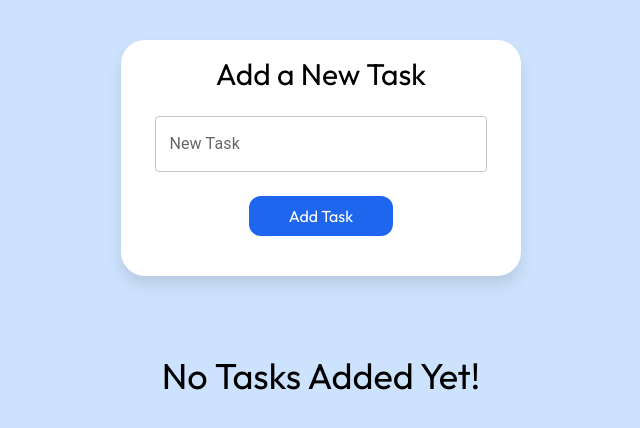
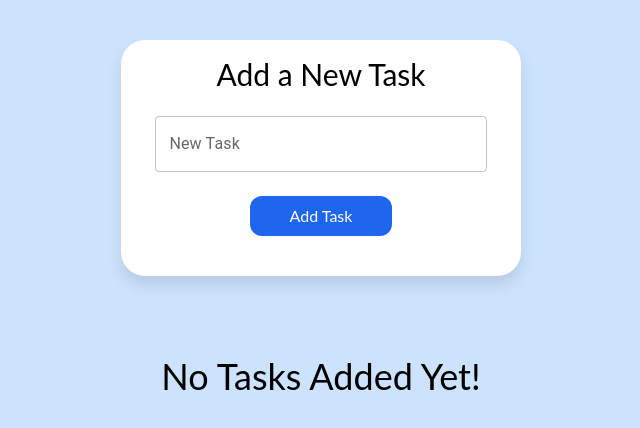
Before and after one commit to piyushg3803/To-do-React, a React (Vite) app: page / in a window 1280 px wide. Shown: the top 428 px of the page, without its empty margins (319-959 px from the left). Built offline with nearby package versions, Linux system fonts and the light colour scheme.

Commit message:
Updated Fonts

```diff
--- a/src/index.css
+++ b/src/index.css
@@ -1,10 +1,10 @@
 @import "tailwindcss";
 
 
-@import url('https://fonts.googleapis.com/css2?family=Outfit:wght@100..900&display=swap');
+@import url('https://fonts.googleapis.com/css2?family=Lato:ital,wght@0,100;0,300;0,400;0,700;0,900;1,100;1,300;1,400;1,700;1,900&display=swap');
 
 @layer base{
     html{
-        font-family: "Outfit", serif;
+        font-family: "Lato", serif;
     }
 }
```
